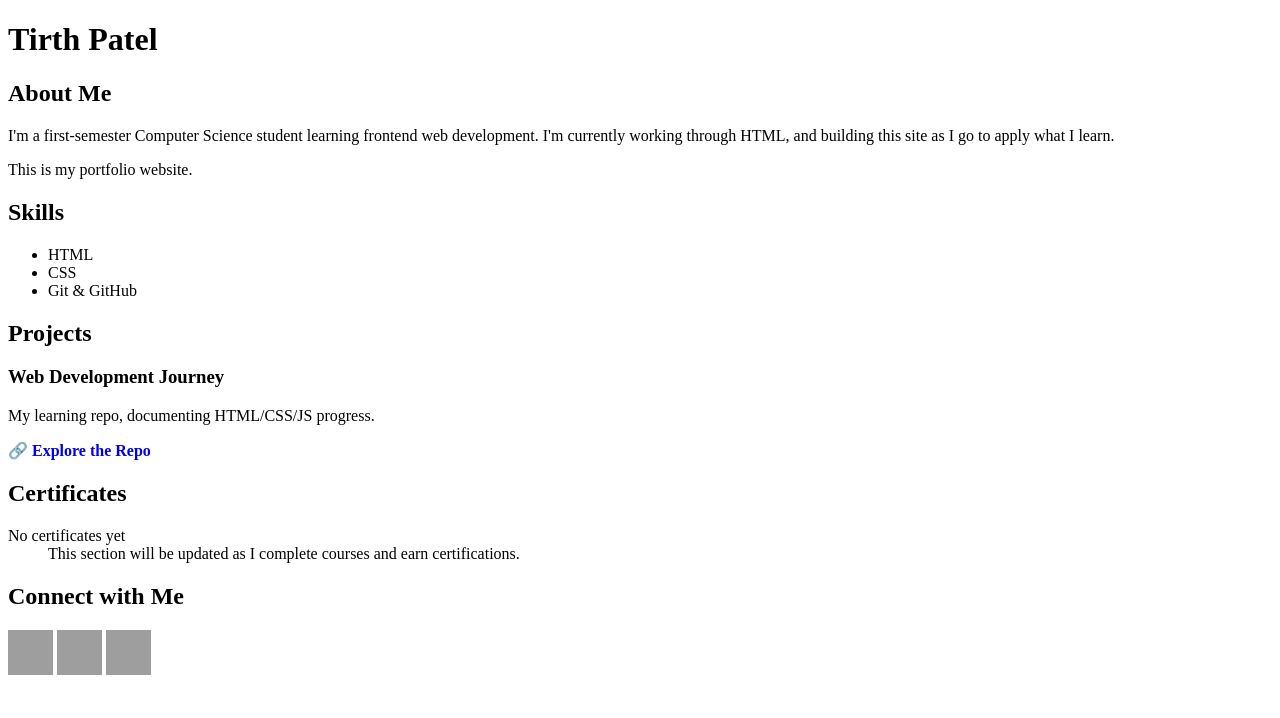
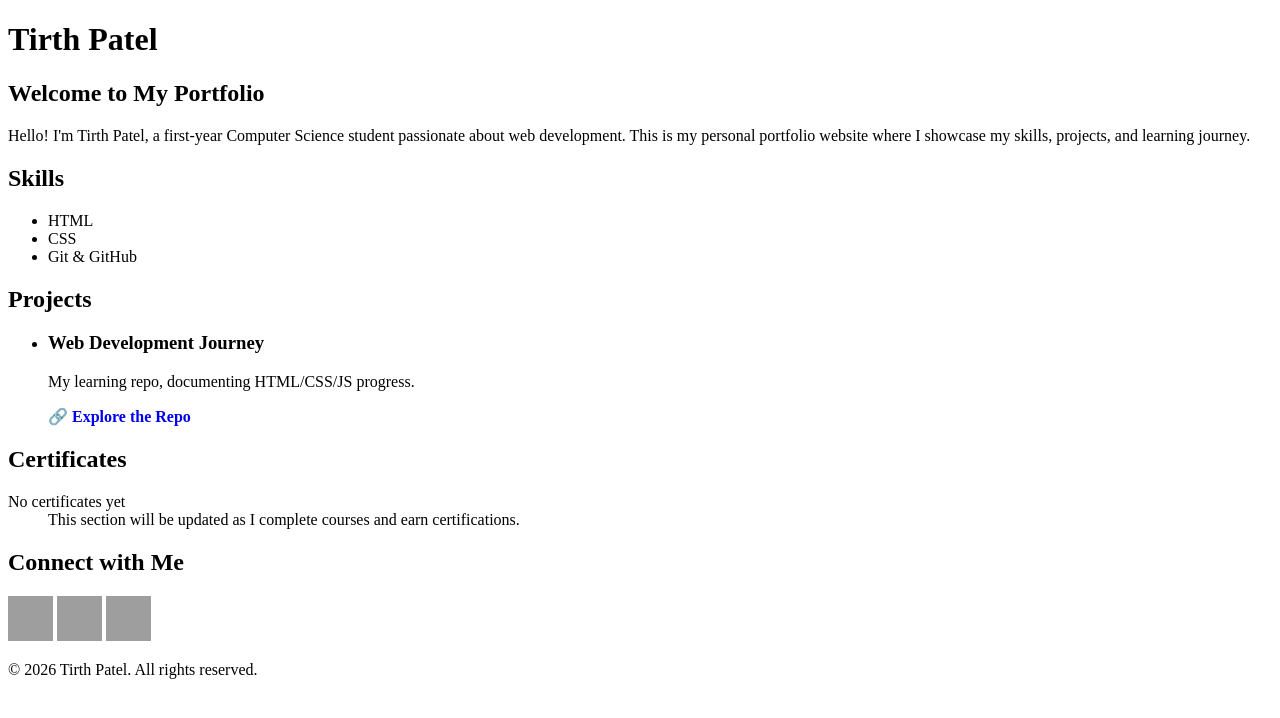
Before and after one commit to tirth-1110/tirth-1110.github.io, a plain HTML site: page index.html in a window 1280 px wide. Drawn offline with Linux system fonts and the light colour scheme; grey boxes are pictures that could not be loaded.

Commit message:
updated tirth-1110.github.io

```diff
--- a/index.html
+++ b/index.html
@@ -8,11 +8,15 @@
 </head>
 
 <body>
-    <h1>Tirth Patel</h1>
-    <h2>About Me</h2>
-    <p>I'm a first-semester Computer Science student learning frontend web development. I'm currently working through
-        HTML, and building this site as I go to apply what I learn.</p>
-    <p>This is my portfolio website.</p>
+    <header>
+        <h1>Tirth Patel</h1>
+    </header>
+    <main>
+        <section>
+            <h2>Welcome to My Portfolio</h2>
+            <p>Hello! I'm Tirth Patel, a first-year Computer Science student passionate about web development. This is my personal portfolio website where I showcase my skills, projects, and learning journey.</p>
+        </section>
+    </main>
     <h2>Skills</h2>
     <ul type="disc">
         <li>HTML</li>
@@ -20,15 +24,20 @@
         <li>Git & GitHub</li>
     </ul>
     <h2>Projects</h2>
-    <h3>Web Development Journey</h3>
-    <p>My learning repo, documenting HTML/CSS/JS progress.</p>
-    <a href="https://github.com/tirth-1110/web_development_journey_tirth-1110" target="_blank"
-        rel="noopener noreferrer" style="text-decoration: none;"><b>🔗 Explore the Repo</b></a>
+    <ul>
+        <li>
+            <h3>Web Development Journey</h3>
+            <p>My learning repo, documenting HTML/CSS/JS progress.</p>
+            <a href="https://github.com/tirth-1110/web_development_journey_tirth-1110" target="_blank"
+                rel="noopener noreferrer" style="text-decoration: none;"><b>🔗 Explore the Repo</b></a>
+        </li>
+    </ul>
     <h2>Certificates</h2>
     <dl>
         <dt>No certificates yet</dt>
         <dd>This section will be updated as I complete courses and earn certifications.</dd>
     </dl>
+    <footer>
     <h2>Connect with Me</h2>
     <p>
         <a href="https://www.linkedin.com/in/tirth-patel-251836428/" target="_blank" rel="noopener noreferrer" style="text-decoration: none;">
@@ -41,6 +50,8 @@
             <img src="https://cdn.simpleicons.org/github" alt="GitHub" width="45" height="45">
         </a>
     </p>
+    <p>&copy; 2026 Tirth Patel. All rights reserved.</p>
+    </footer>
 </body>
 
 </html>
```
